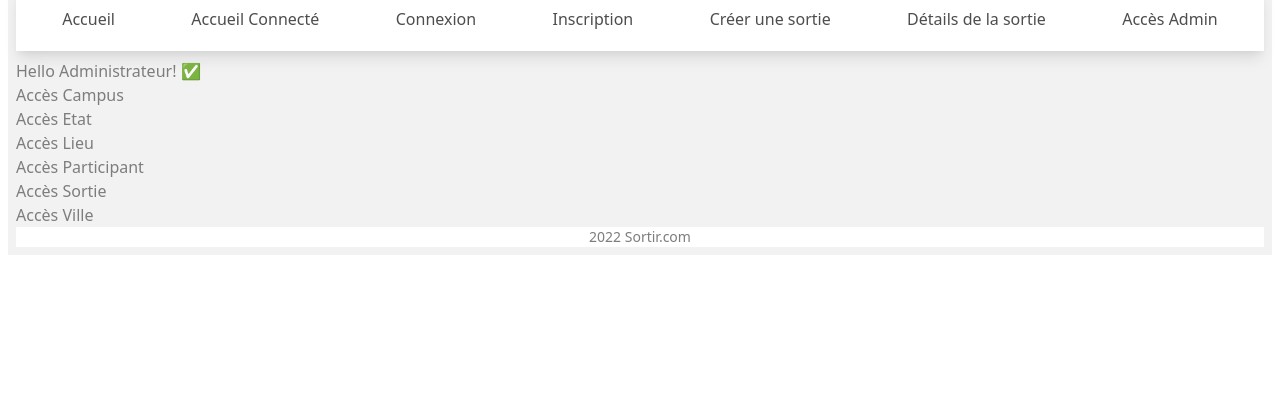
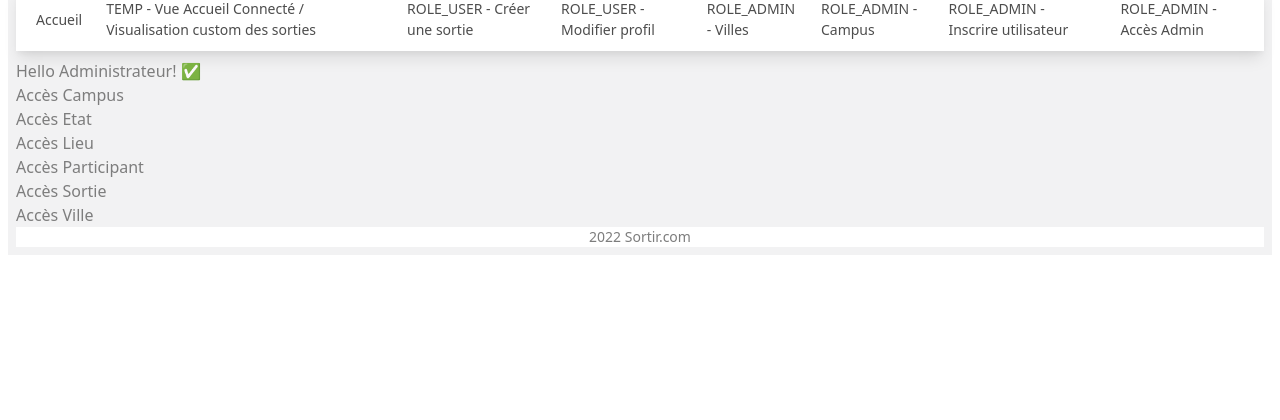
Before and after one commit to Gaspode-wxf/ProjetSymfony, a Symfony app: template templates/admin/index.html.twig in a window 1280 px wide. Shown: the part 264-684 px from the top of the page. Run offline with Twig, Linux system fonts and the light colour scheme; the template is opened without the code that fills it, so the values that code supplies are empty; some libraries are stand-ins or nearby versions.

Commit message:
Modification nav

```diff
--- a/templates/inc/nav.html.twig
+++ b/templates/inc/nav.html.twig
@@ -1,14 +1,18 @@
-<nav class="navbar shadow-lg bg-base-300 text-neutral-content rounded-box justify-around">
+<nav class="navbar shadow-lg bg-base-300 text-neutral-content rounded-box justify-around ">
 
-        <a id="lien" href="{{ path('main_accueil_deconecte') }}" title="Accueil">Accueil</a>
-        <a id="lien" href="{{ path('main_accueil_conecte') }}" title="AccueilCo">Accueil Connecté</a>
-        <a id="lien" href="{{ path('app_login') }}" title="Connexion">Connexion</a>
-        <a id="lien" href="{{ path('participant_new') }}" title="createUser">Inscription</a>
-        <a id="lien" href="{{ path('sortie_new') }}" title="CreateSortie">Créer une sortie</a>
-        <a id="lien" href="{{ path('sortie_index') }}" title="DetailsSortie">Détails de la sortie</a>
-        <a id="lien" href="{{ path('admin_index') }}" title="DetailsSortie">Accès Admin</a>
+        <a class="btn-sm" id="lien" href="{{ path('app_login') }}" title="TEMP - Vue Accueil Deconnecte / Page de connexion">Accueil</a>
+        <a class="btn-sm" id="lien" href="{{ path('main_accueil_conecte') }}" title="AccueilCo">TEMP - Vue Accueil Connecté / Visualisation custom des sorties</a>
+
+
+        <a class="btn-sm" id="lien" href="{{ path('sortie_new') }}" title="CreateSortie">ROLE_USER - Créer une sortie</a>
+        <a class="btn-sm" id="lien" href="{{ path('participant_edit',{'id':app.user.id}) }}" title="modifier profil">ROLE_USER - Modifier profil</a>
+
+        <a class="btn-sm" id="lien" href="{{ path('ville_new') }}" title="aouter ville">ROLE_ADMIN - Villes</a>
+        <a class="btn-sm" id="lien" href="{{ path('campus_new') }}" title="ajouter campus">ROLE_ADMIN - Campus</a>
+        <a class="btn-sm" id="lien" href="{{ path('app_register') }}" title="ajouter utilisateur">ROLE_ADMIN - Inscrire utilisateur</a>
+        <a class="btn-sm" id="lien" href="{{ path('admin_index') }}" title="Accès Admin">ROLE_ADMIN - Accès Admin</a>
         {% if app.user %}
-        <a id="lien" href="{{ path('app_logout') }}" title="Deconnexion">Déconnexion</a>
+        <a class="btn-sm" id="lien" href="{{ path('app_logout') }}" title="Deconnexion">Déconnexion</a>
         {% endif %}
 
 </nav>
```
